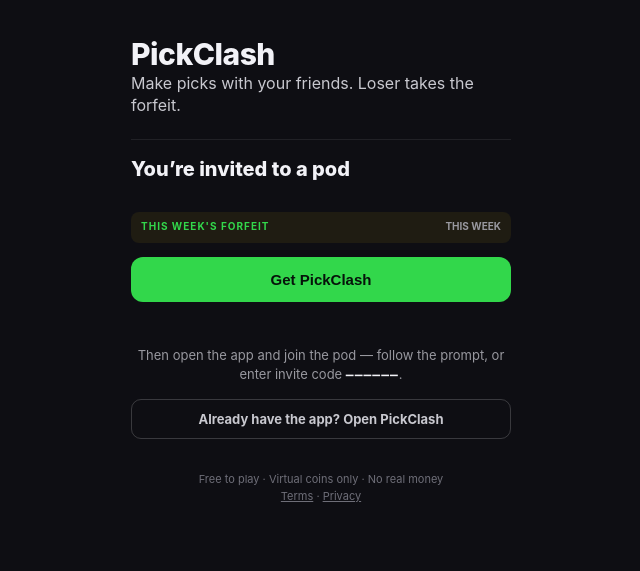
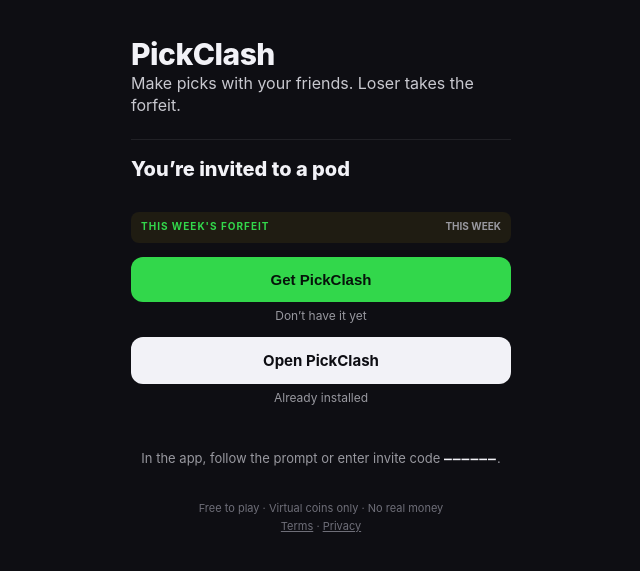
Before and after one commit to yxm5025/pickclash-site, a Jekyll site: the page join/index.html, which Jekyll copies as it is, in a window 1280 px wide. Shown: the top 571 px of the page, without its empty margins (319-959 px from the left). Built offline with Jekyll 4.4.1, drawn with Linux system fonts in a browser that asks for light colours.

Commit message:
Join page: Open PickClash at equal weight with Get PickClash, captions under each; hint reworded
Co-Authored-By: Claude Fable 5.1 <noreply@anthropic.com>

```diff
--- a/join/index.html
+++ b/join/index.html
@@ -22,7 +22,8 @@
   .strip .rule { font-size:13px; color:var(--yellow); }
   .btn { display:block; text-align:center; text-decoration:none; font-size:15px; font-weight:700; padding:14px; border-radius:12px; cursor:pointer; border:0; width:100%; }
   .btn-primary { background:var(--green); color:var(--on-green); }
-  .btn-framed { background:transparent; border:1px solid rgba(255,255,255,0.18); color:var(--light); font-size:13px; padding:11px; border-radius:10px; }
+  .btn-light { background:var(--text); color:var(--page); }
+  .cap { font-size:12px; color:var(--grey); text-align:center; margin-top:-8px; }
   .hint { font-size:13px; color:var(--grey); line-height:1.5; text-align:center; }
   .hint b { color:var(--text); font-family:ui-monospace,Menlo,monospace; letter-spacing:1px; }
   .toast { font-size:12px; color:var(--green); text-align:center; min-height:16px; }
@@ -46,9 +47,11 @@
     <div class="rule" id="rule"></div>
   </div>
   <button class="btn btn-primary" id="get">Get PickClash</button>
+  <div class="cap">Don’t have it yet</div>
+  <a class="btn btn-light" id="open" href="#">Open PickClash</a>
+  <div class="cap">Already installed</div>
   <div class="toast" id="toast"></div>
-  <div class="hint" id="hint">Then open the app and join the pod — follow the prompt, or enter invite code <b id="code"></b>.</div>
-  <a class="btn btn-framed" id="open" href="#">Already have the app? Open PickClash</a>
+  <div class="hint" id="hint">In the app, follow the prompt or enter invite code <b id="code"></b>.</div>
   <footer>Free to play · Virtual coins only · No real money<br><a href="https://meanfieldllc.com/pickclash/terms">Terms</a> · <a href="https://meanfieldllc.com/pickclash/privacy">Privacy</a></footer>
 </main>
 <script>
@@ -79,7 +82,7 @@
         document.getElementById("invite").textContent = (p.invited_by ? p.invited_by + " invited you to " : "You’re invited to ") + p.pod_name;
         var meta = [members(p.member_count)]; if (p.league) meta.push(leagueName(p.league));
         document.getElementById("meta").textContent = meta.join(" · ");
-        document.getElementById("hint").innerHTML = "Then open the app and join <b style=\"font-family:inherit;letter-spacing:0\">" + p.pod_name.replace(/</g, "&lt;") + "</b> — follow the prompt, or enter invite code <b>" + code + "</b>.";
+        document.getElementById("hint").innerHTML = "In the app, follow the prompt to join <b style=\"font-family:inherit;letter-spacing:0\">" + p.pod_name.replace(/</g, "&lt;") + "</b>, or enter invite code <b>" + code + "</b>.";
         if (p.rule) { document.getElementById("rule").textContent = p.rule; document.getElementById("strip").hidden = false; }
       }).catch(function () {});
   }
```
Also changed, not shown: 404.html (+7 -4 lines).
